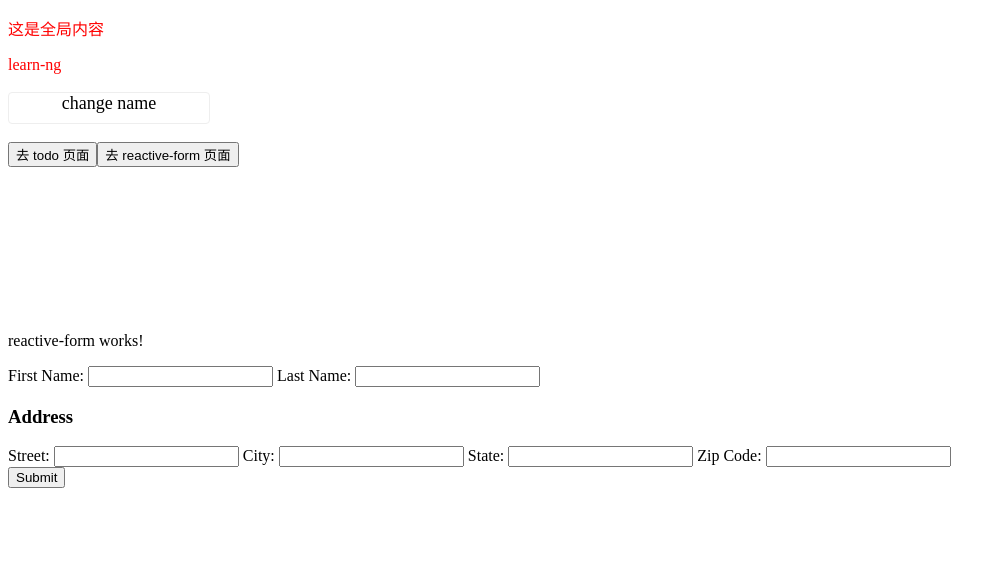
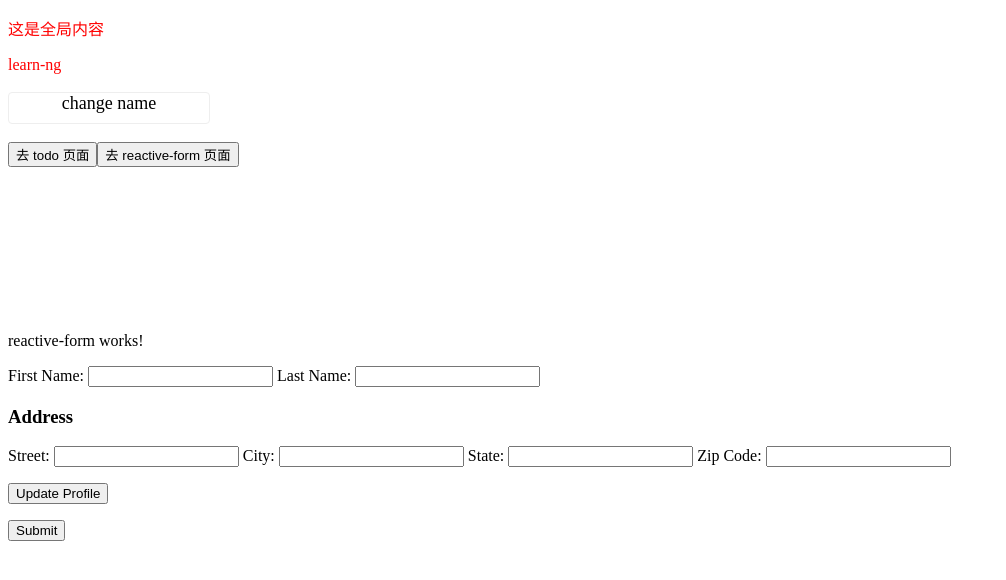
Before and after one commit to Grewer/learn-angular, an Angular app: page /react-form in a window 1280 px wide. Shown: the top 580 px of the page, without its empty margins (0-1006 px from the left). Built offline with nearby package versions, Linux system fonts and the light colour scheme.

Commit message:
手动修改表单的值

```diff
--- a/src/app/reactive-form/reactive-form.component.html
+++ b/src/app/reactive-form/reactive-form.component.html
@@ -35,5 +35,10 @@
     </label>
   </div>
 
-  <button type="submit" [disabled]="!profileForm.valid">Submit</button>
+  <p>
+    <button (click)="updateProfile()">Update Profile</button>
+  </p>
+  <p>
+    <button type="submit" [disabled]="!profileForm.valid">Submit</button>
+  </p>
 </form>
--- a/src/app/reactive-form/reactive-form.component.ts
+++ b/src/app/reactive-form/reactive-form.component.ts
@@ -18,6 +18,17 @@
     })
   });
 
+  updateProfile() {
+    /**
+     * 修改表单的值
+     */
+    this.profileForm.patchValue({
+      firstName: 'Nancy',
+      address: {
+        street: '123 Drew Street'
+      }
+    });
+  }
 
   constructor() {
   }
```
